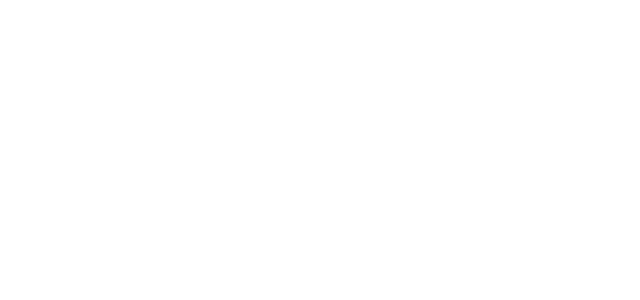
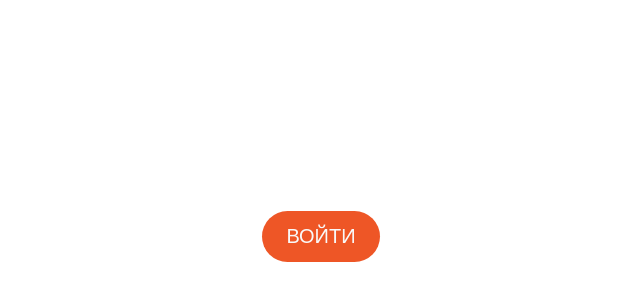
Before and after one commit to WadimSh/werstack, a React (Create React App) app: page / in a window 1280 px wide. Shown: the part 164-464 px from the top of the page, without its empty margins (319-959 px from the left). Built offline with nearby package versions, Linux system fonts and the light colour scheme.

Commit message:
feat: сформирована логика элемента button

```diff
--- a/src/App.jsx
+++ b/src/App.jsx
@@ -1,5 +1,7 @@
 import { useState } from 'react';
 import { config, ConfigContext } from './contexts/contexts';
+
+import Button from './ui/button/button';
 
 import './App.css';
 
@@ -9,7 +11,10 @@
   return (
     <div className="app">
       <ConfigContext.Provider value={config[lang]}>
-
+        <Button
+          htmiType="button"
+          children="ВОЙТИ"
+        />
       </ConfigContext.Provider>
     </div>
   );
--- a/src/ui/button/button.jsx
+++ b/src/ui/button/button.jsx
@@ -0,0 +1,20 @@
+import React from "react";
+import style from './button.module.css';
+
+const Button = ({ htmiType, onClick, icon, side, children, ...rest }) => {
+  const Icon = icon && (
+    <>
+      {icon}
+    </>
+  )
+
+  return (
+    <button type={htmiType} onClick={onClick} className={style.button} {...rest}>
+      {side === 'left' && {Icon}}
+      {children || 'label'}
+      {side === 'right' && {Icon}}
+    </button>
+  )
+};
+
+export default Button;
--- /dev/null
+++ b/src/ui/button/button.module.css
@@ -0,0 +1,29 @@
+.button {
+  border: none;
+  cursor: pointer;
+  outline: none;
+  padding: 14px 24px;
+  border-radius: 50px;
+  background-color: #ee5626;
+  font-size: 20px;
+  color: #f9f9f9;
+  display: flex;
+  justify-content: center;
+  align-items: center;
+  gap: 8px;
+}
+
+.button:focus {
+  opacity: .9;
+}
+
+.button:hover {
+  opacity: .9;
+}
+
+.button:disabled {
+  background-color: #f8dac6;
+  color: #fff;
+  box-shadow: none;
+  pointer-events: none;
+}
```
Also changed, not shown: src/ui/icons/download.jsx (added), src/ui/icons/signin.jsx (added).
